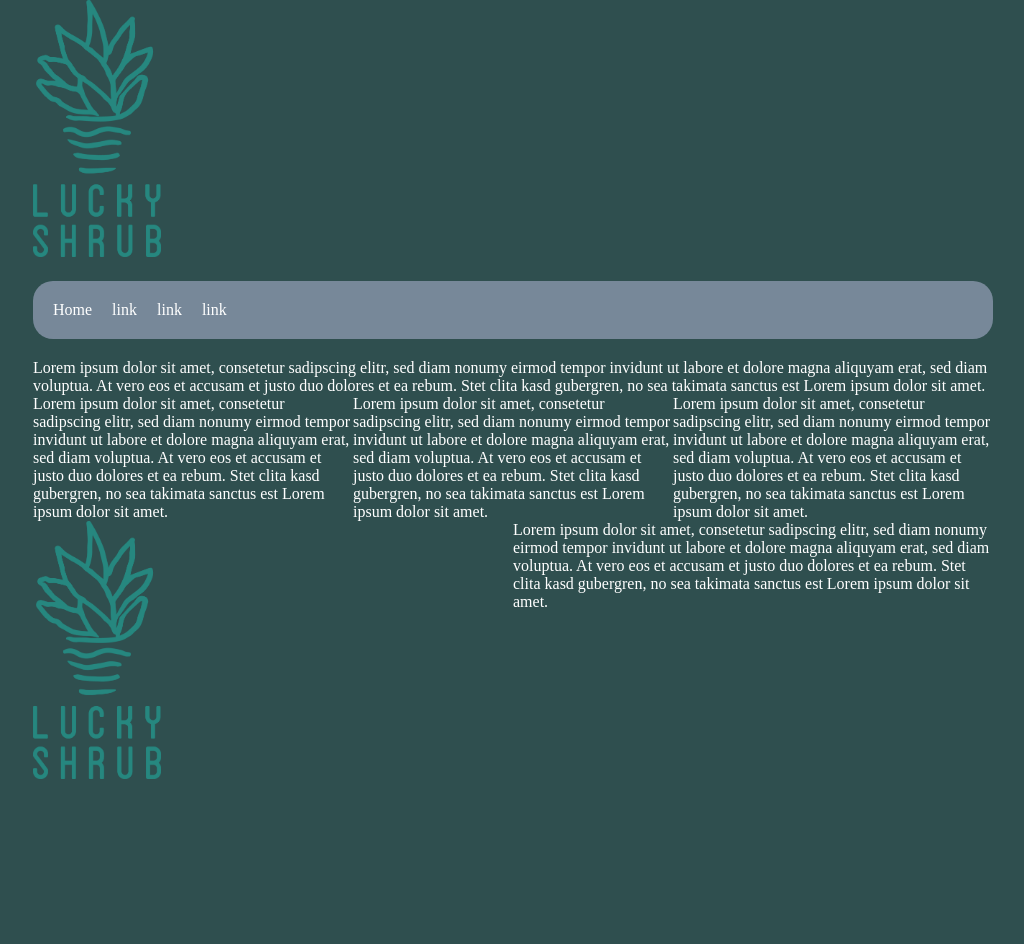
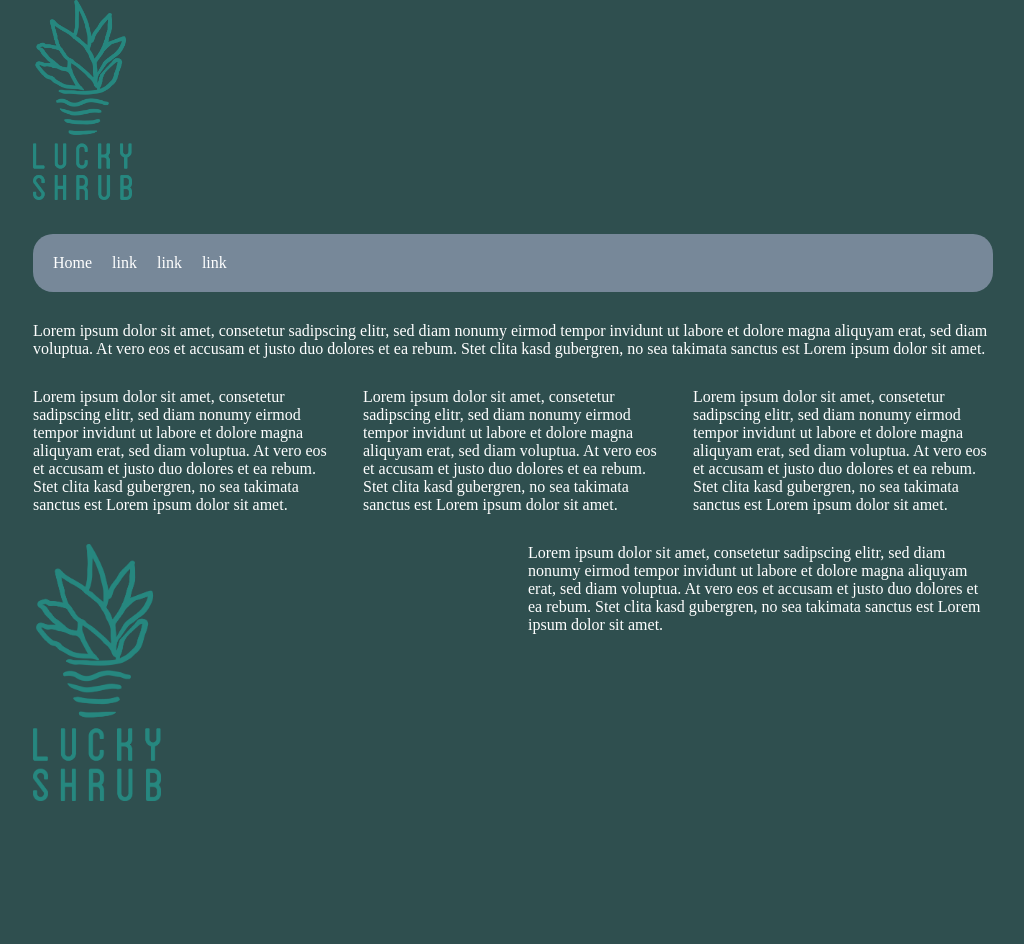
Before and after one commit to rockgobo/meta__html_css, a website: page index.html in a window 1280 px wide. Shown: the whole page, without its empty margins (127-1151 px from the left). Before the commit the page ends 800 px from the top, so only its background shows below. Drawn offline with Linux system fonts and the light colour scheme.

Commit message:
style: Follow the style requirements

```diff
--- a/index.html
+++ b/index.html
@@ -9,7 +9,8 @@
 </head>
 <body>
     <header>
-        <img src="assets/logo_green.png" alt="logo">
+        <img src="assets/logo_green.png" alt="logo" class="logo">
+    </header>
     <nav>
         <ul>
             <li>Home</li>
@@ -18,7 +19,6 @@
             <li>link</li>
         </ul>
     </nav>
-    </header>
     <main>
         <article class="top">
             <section>
@@ -33,7 +33,7 @@
     </main>
     <footer>
         <section>
-            <img src="assets/logo_green.png" alt="logo">
+            <img src="assets/logo_green.png" alt="logo" class="logo">
         </section>
         <section>Lorem ipsum dolor sit amet, consetetur sadipscing elitr, sed diam nonumy eirmod tempor invidunt ut labore et dolore magna aliquyam erat, sed diam voluptua. At vero eos et accusam et justo duo dolores et ea rebum. Stet clita kasd gubergren, no sea takimata sanctus est Lorem ipsum dolor sit amet.</section>
     </footer>
--- a/styles/style.css
+++ b/styles/style.css
@@ -4,21 +4,33 @@
   color: white;
 }
 
+:root {
+  --gutter: 30px;
+}
+
 body {
   max-width: 960px;
   margin: auto;
   background-color: darkslategray;
+  display: grid;
+  grid-template-rows: auto auto auto 400px;
+  gap: var(--gutter);
 }
 
-img {
-  max-width: min(10vw, 100%);
+header > .logo {
+  height: 25vh;
+}
+
+main {
+  display: flex;
+  gap: var(--gutter);
+  flex-direction: column;
 }
 
 nav{
   padding: 20px;
   background-color: lightslategray;
   border-radius: 20px;
-  margin: 20px 0 20px 0;
 }
 
 nav > ul {
@@ -33,6 +45,11 @@ nav > ul li {
 footer {
   display: grid;
   grid-template-columns: 1fr 1fr;
+  gap: var(--gutter);
+}
+
+footer .logo {
+  width: 10vw;
 }
 
 .top {
@@ -42,4 +59,5 @@ footer {
 .row {
   display: grid;
   grid-template-columns: 1fr 1fr 1fr;
+  gap: var(--gutter);
 }
```
Also changed, not shown: README.md (added). Lines whose indentation alone changed are shown as unchanged.
